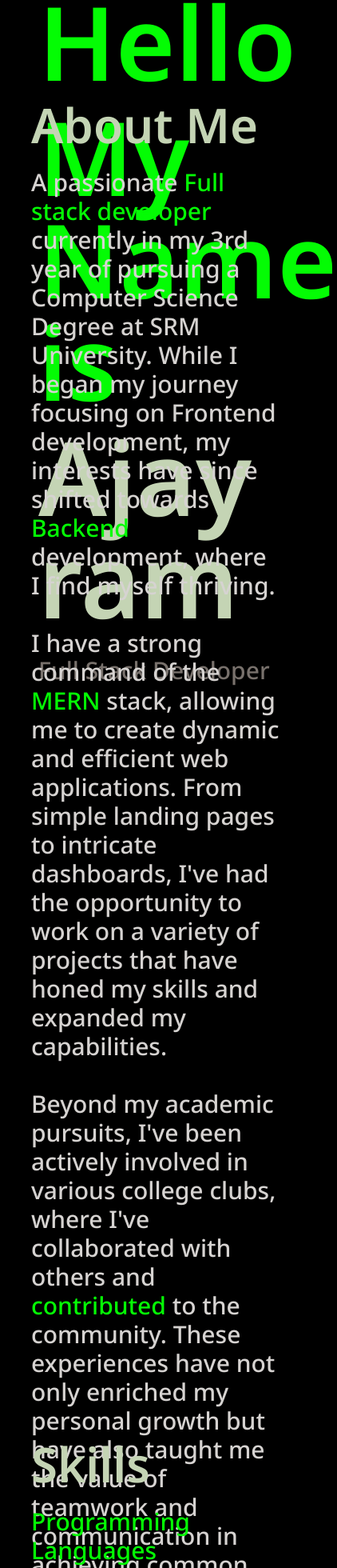
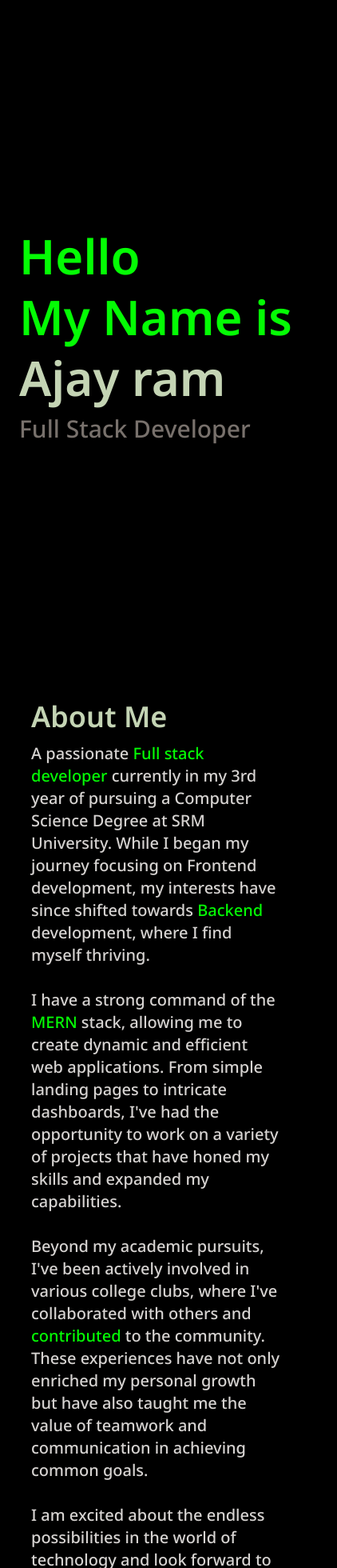
Before and after one commit to CampVamp/Portfolio-v2, a Next.js app: page / in a window 390 px wide. Shown: the top 1960 px of the page at 80% size, 422 px wide, since content can reach past the window. Built offline with nearby package versions, Linux system fonts and the light colour scheme.

Commit message:
feat: make site responsive

```diff
--- a/app/components/About.tsx
+++ b/app/components/About.tsx
@@ -1,9 +1,11 @@
 const About = () => {
   return (
-    <div className="flex items-center justify-center h-screen">
-      <div className="flex flex-col w-4/5 gap-6">
-        <div className="text-yellowGreen text-6xl font-semibold">About Me</div>
-        <div className="text-3xl font-medium text-stone-300">
+    <div className="flex items-center justify-center py-8 md:py-0 md:h-screen">
+      <div className="flex flex-col w-4/5 gap-3 md:gap-6">
+        <div className="text-yellowGreen text-4xl md:text-6xl font-semibold">
+          About Me
+        </div>
+        <div className="text-xl md:text-3xl font-medium text-stone-300">
           A passionate{" "}
           <span className="text-neonGreen">Full stack developer</span> currently
           in my 3rd year of pursuing a Computer Science Degree at SRM
--- a/app/components/Hero.tsx
+++ b/app/components/Hero.tsx
@@ -1,8 +1,8 @@
 const Hero = () => {
   return (
-    <div className="h-screen w-full flex items-center px-12">
-      <div className="flex flex-col justify-center gap-8">
-        <div className="text-9xl font-semibold text-neonGreen flex flex-col gap-4">
+    <div className="h-screen w-full flex items-center px-6 md:px-12">
+      <div className="flex flex-col justify-center gap-4 md:gap-8">
+        <div className="text-6xl md:text-9xl font-semibold text-neonGreen flex flex-col gap-4">
           <div>Hello</div>
           <div>My Name is</div>
           <div className="text-[#c4d4b4]">Ajay ram</div>
--- a/app/components/Skills.tsx
+++ b/app/components/Skills.tsx
@@ -6,11 +6,16 @@ const Skills = () => {
   return (
     <div className="w-full flex justify-center items-center py-28">
       <div className="flex flex-col w-4/5 gap-6">
-        <div className="text-yellowGreen text-6xl font-semibold">Skills</div>
+        <div className="text-yellowGreen text-4xl md:text-6xl font-semibold">
+          Skills
+        </div>
         <div className="flex flex-col justify-center gap-8">
           {skills.map((skill, idx) => (
-            <div className="flex flex-col justify-center gap-6" key={idx}>
-              <div className="text-neonGreen text-3xl font-medium">
+            <div
+              className="flex flex-col justify-center gap-3 md:gap-6"
+              key={idx}
+            >
+              <div className="text-neonGreen text-xl md:text-3xl font-medium">
                 {skill.section}
               </div>
               <Marquee
```
